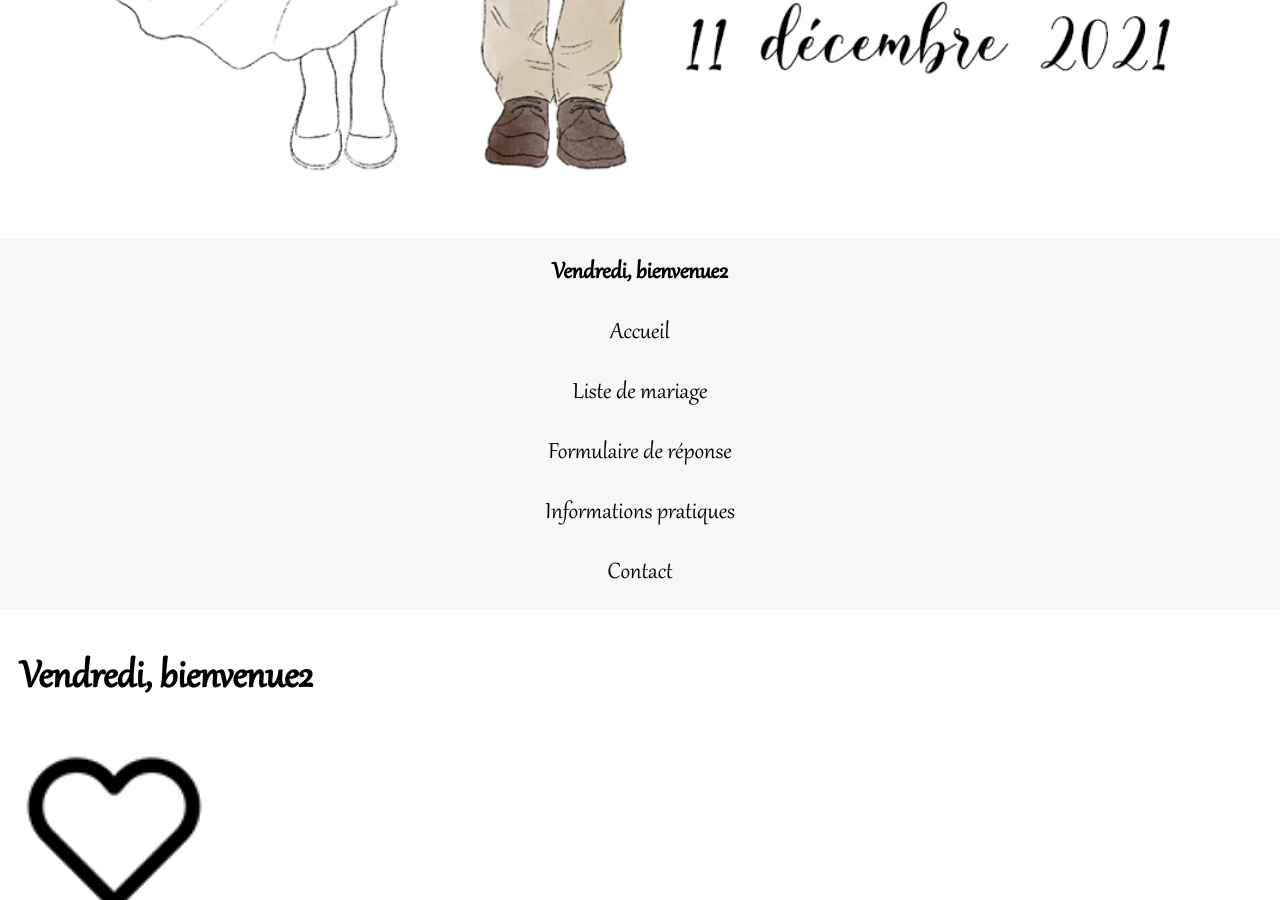
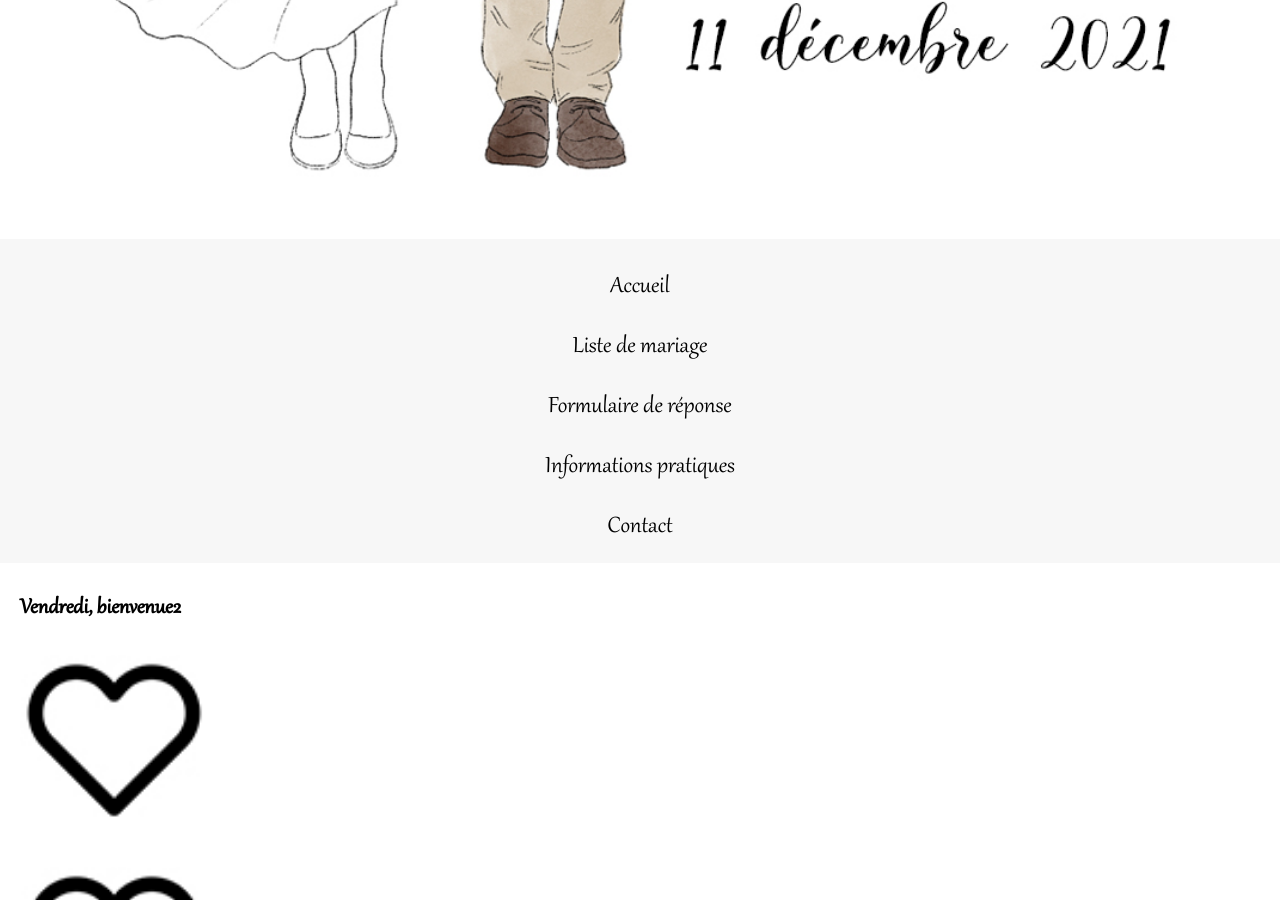
Before and after one commit to Germinal-A/Site-du-Mariage-de-Julia-et-Germain, a Jekyll site: the page built from vendredi.md, in a window 1280 px wide and 900 px high, scrolled down 483 px. Built offline with Jekyll 4.4.1, drawn with Linux system fonts in a browser that asks for light colours; our own code applies the rules of GitHub Pages for plain Markdown files.

Commit message:
Update vendredi.md

```diff
--- a/vendredi.md
+++ b/vendredi.md
@@ -1,4 +1,4 @@
-### Vendredi, bienvenue2
+Vendredi, bienvenue2
 
 ![](assets/Coeur.jpg){: .large width="4%"}
 ![](assets/Coeur.jpg){: .small width="15%"}
```
